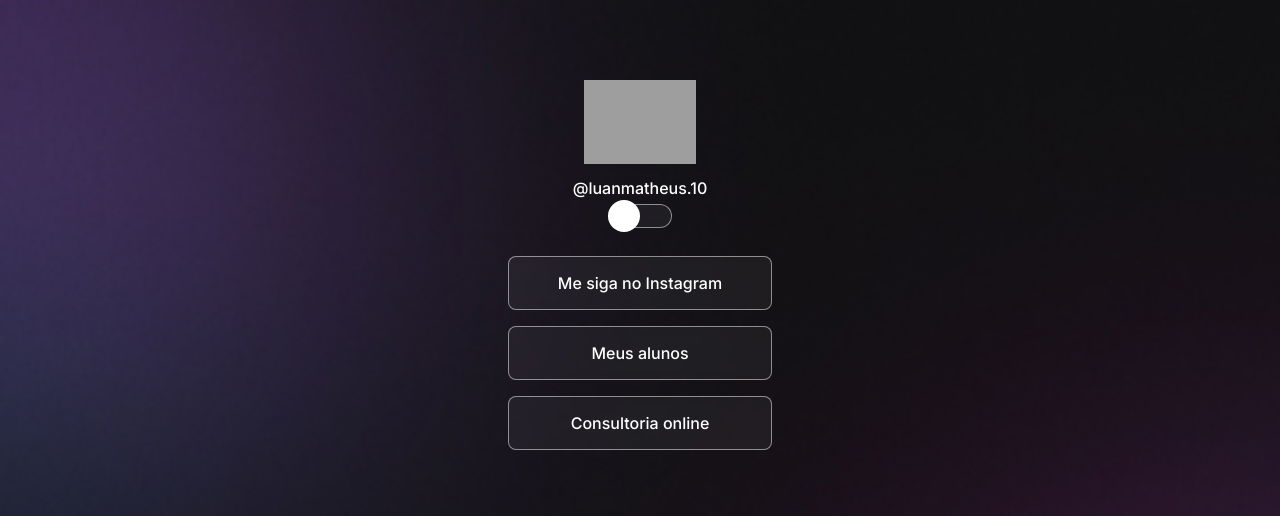
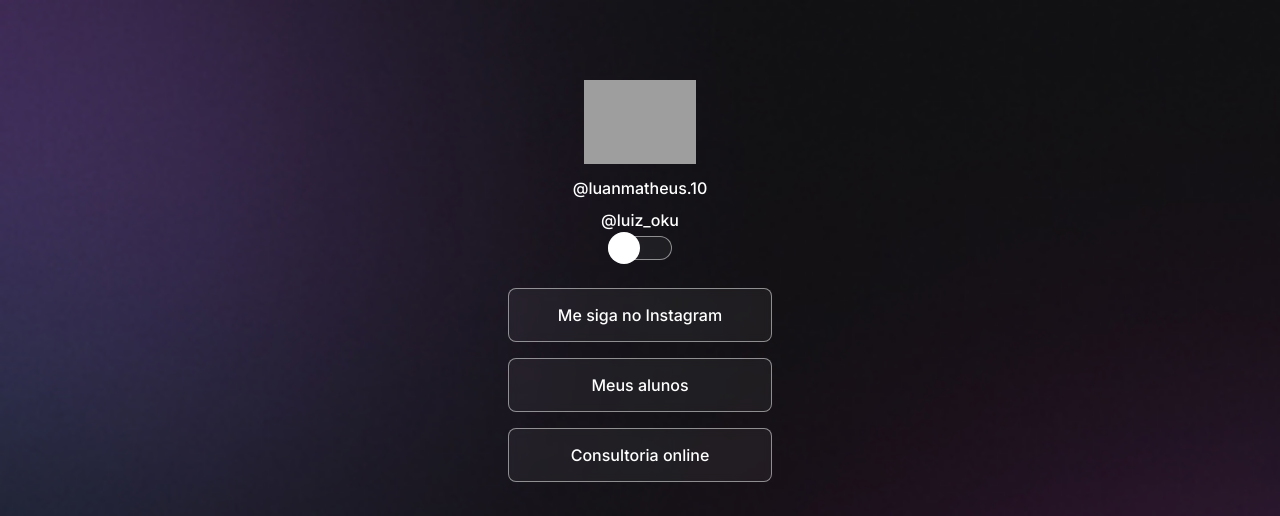
Before and after one commit to LuanMatheus10/projeto, a plain HTML site: page index.html in a window 1280 px wide. Shown: the top 516 px of the page. Drawn offline with nearby package versions, Linux system fonts and the light colour scheme; grey boxes are pictures that could not be loaded.

Commit message:
adicionei o insta do luiz oku

```diff
--- a/index.html
+++ b/index.html
@@ -22,6 +22,7 @@
           alt="Luan sorrindo com troféu top 3 e bermuda azul"
         />
         <p>@luanmatheus.10</p>
+        <p>@luiz_oku</p>
 
         <div id="switch" onclick= "toggleMode()">
         <button></button>
```
